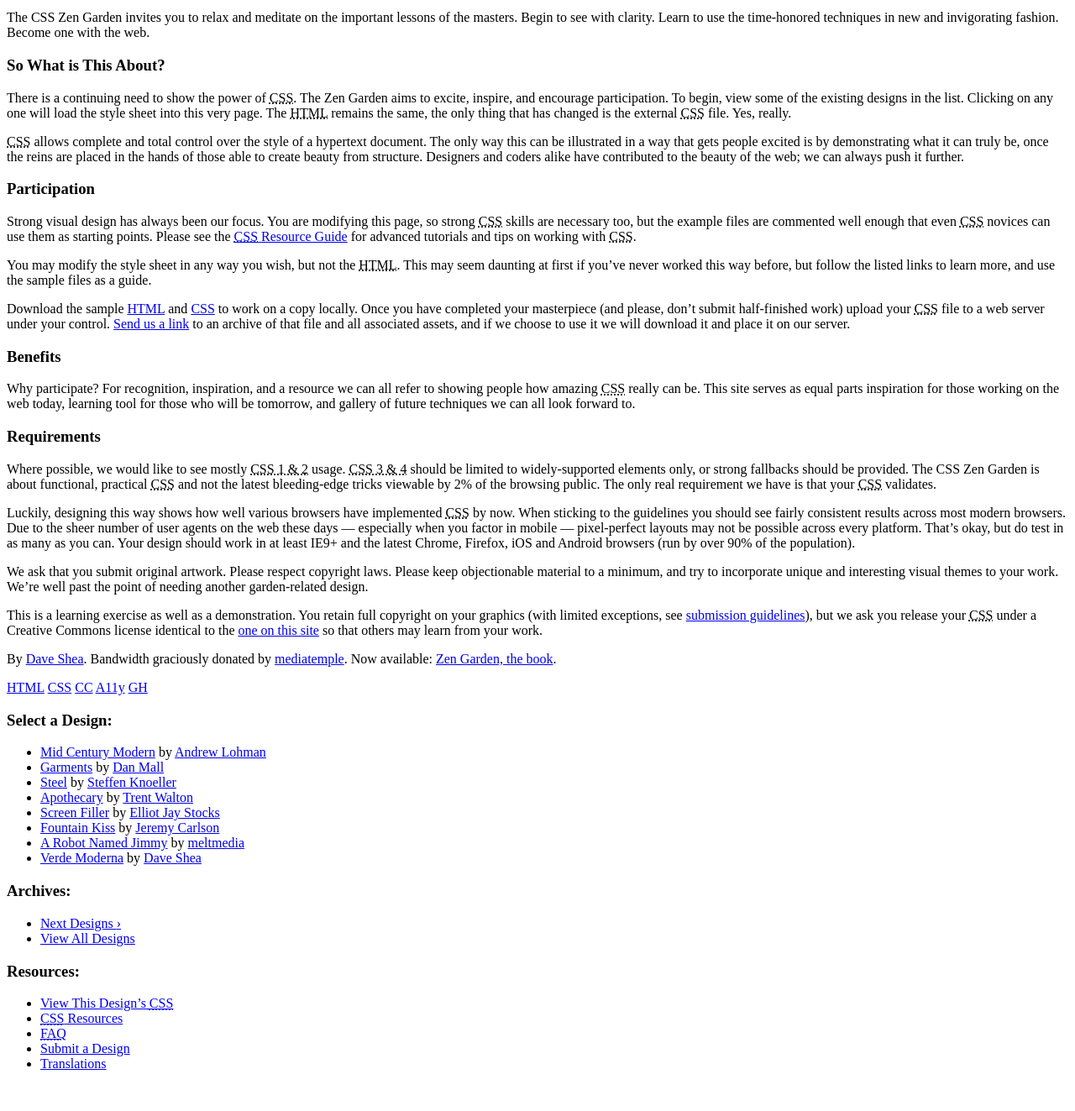
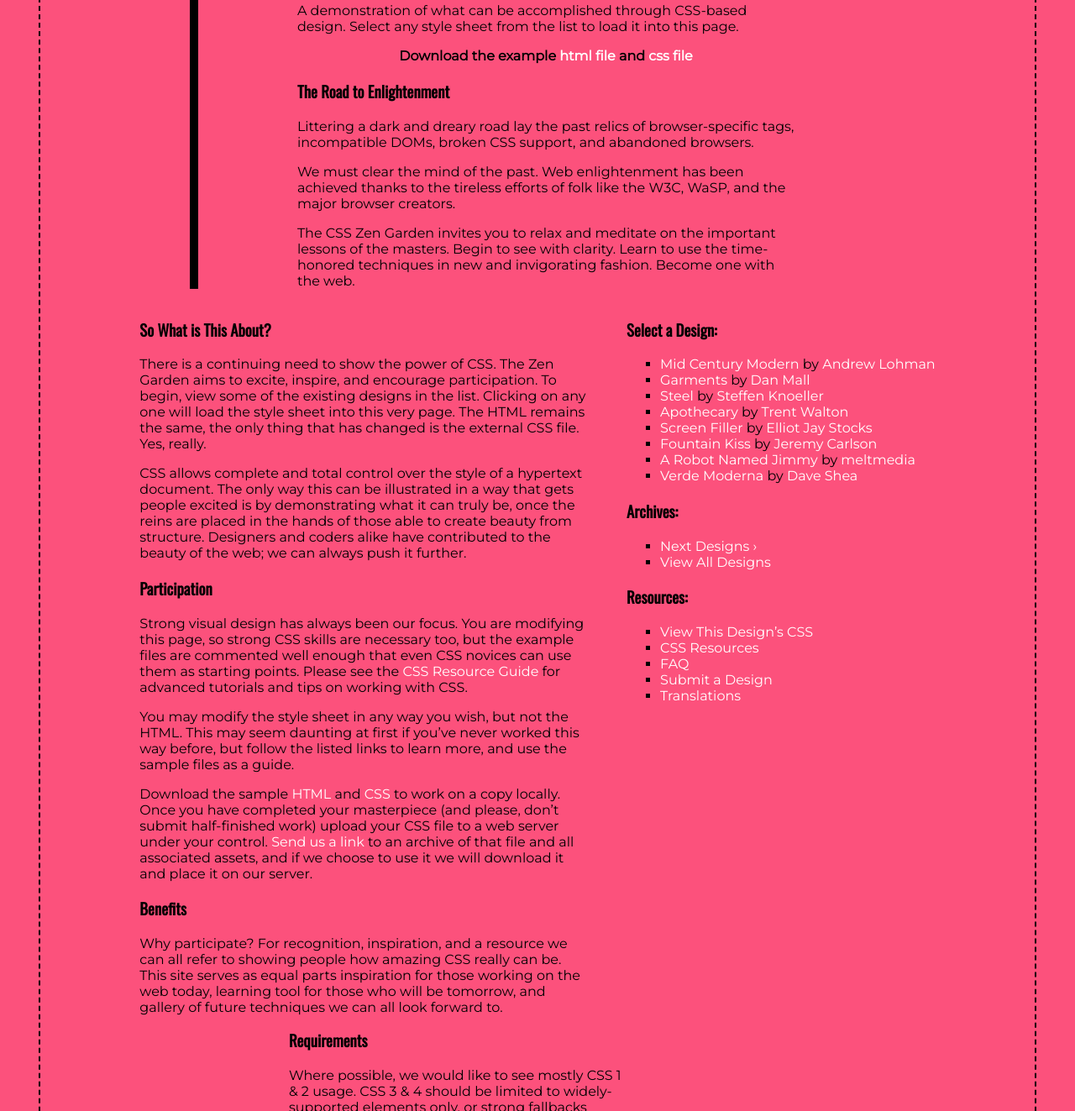
Before and after one commit to ceceliacreates/css-zen-garden, a plain HTML site: page index.html in a window 1280 px wide. Shown: the part 281-1604 px from the top of the page at 84% size. Before the commit the page ends 1573 px from the top, so only its background shows below. Drawn offline with nearby package versions, Linux system fonts and the light colour scheme.

Commit message:
final update

```diff
--- a/index.html
+++ b/index.html
@@ -6,6 +6,7 @@
 
 	<link rel="stylesheet" media="screen" href="style.css">
 	<link rel="alternate" type="application/rss+xml" title="RSS" href="http://www.csszengarden.com/zengarden.xml">
+	<link href="https://fonts.googleapis.com/css?family=Montserrat|Oswald&display=swap" rel="stylesheet">
 
 	<meta name="viewport" content="width=device-width, initial-scale=1.0">
 	<meta name="author" content="Dave Shea">
@@ -70,7 +71,7 @@
 		</div>
 	</section>
 
-	<div class="main supporting" id="zen-supporting" role="main">
+	<div class="main supporting clearfix" id="zen-supporting" role="main">
 		<div class="explanation" id="zen-explanation" role="article">
 			<h3>So What is This About?</h3>
 			<p>There is a continuing need to show the power of <abbr title="Cascading Style Sheets">CSS</abbr>. The Zen Garden aims to excite, inspire, and encourage participation. To begin, view some of the existing designs in the list. Clicking on any one will load the style sheet into this very page. The <abbr title="HyperText Markup Language">HTML</abbr> remains the same, the only thing that has changed is the external <abbr title="Cascading Style Sheets">CSS</abbr> file. Yes, really.</p>
@@ -89,27 +90,10 @@
 			<p>Why participate? For recognition, inspiration, and a resource we can all refer to showing people how amazing <abbr title="Cascading Style Sheets">CSS</abbr> really can be. This site serves as equal parts inspiration for those working on the web today, learning tool for those who will be tomorrow, and gallery of future techniques we can all look forward to.</p>
 		</div>
 
-		<div class="requirements" id="zen-requirements" role="article">
-			<h3>Requirements</h3>
-			<p>Where possible, we would like to see mostly <abbr title="Cascading Style Sheets, levels 1 and 2">CSS 1 &amp; 2</abbr> usage. <abbr title="Cascading Style Sheets, levels 3 and 4">CSS 3 &amp; 4</abbr> should be limited to widely-supported elements only, or strong fallbacks should be provided. The CSS Zen Garden is about functional, practical <abbr title="Cascading Style Sheets">CSS</abbr> and not the latest bleeding-edge tricks viewable by 2% of the browsing public. The only real requirement we have is that your <abbr title="Cascading Style Sheets">CSS</abbr> validates.</p>
-			<p>Luckily, designing this way shows how well various browsers have implemented <abbr title="Cascading Style Sheets">CSS</abbr> by now. When sticking to the guidelines you should see fairly consistent results across most modern browsers. Due to the sheer number of user agents on the web these days &#8212; especially when you factor in mobile &#8212; pixel-perfect layouts may not be possible across every platform. That&#8217;s okay, but do test in as many as you can. Your design should work in at least IE9+ and the latest Chrome, Firefox, iOS and Android browsers (run by over 90% of the population).</p>
-			<p>We ask that you submit original artwork. Please respect copyright laws. Please keep objectionable material to a minimum, and try to incorporate unique and interesting visual themes to your work. We&#8217;re well past the point of needing another garden-related design.</p>
-			<p>This is a learning exercise as well as a demonstration. You retain full copyright on your graphics (with limited exceptions, see <a href="http://www.mezzoblue.com/zengarden/submit/guidelines/">submission guidelines</a>), but we ask you release your <abbr title="Cascading Style Sheets">CSS</abbr> under a Creative Commons license identical to the <a href="http://creativecommons.org/licenses/by-nc-sa/3.0/" title="View the Zen Garden's license information.">one on this site</a> so that others may learn from your work.</p>
-			<p role="contentinfo">By <a href="http://www.mezzoblue.com/">Dave Shea</a>. Bandwidth graciously donated by <a href="http://www.mediatemple.net/">mediatemple</a>. Now available: <a href="http://www.amazon.com/exec/obidos/ASIN/0321303474/mezzoblue-20/">Zen Garden, the book</a>.</p>
-		</div>
-
-		<footer>
-			<a href="http://validator.w3.org/check/referer" title="Check the validity of this site&#8217;s HTML" class="zen-validate-html">HTML</a>
-			<a href="http://jigsaw.w3.org/css-validator/check/referer" title="Check the validity of this site&#8217;s CSS" class="zen-validate-css">CSS</a>
-			<a href="http://creativecommons.org/licenses/by-nc-sa/3.0/" title="View the Creative Commons license of this site: Attribution-NonCommercial-ShareAlike." class="zen-license">CC</a>
-			<a href="http://mezzoblue.com/zengarden/faq/#aaa" title="Read about the accessibility of this site" class="zen-accessibility">A11y</a>
-			<a href="https://github.com/mezzoblue/csszengarden.com" title="Fork this site on Github" class="zen-github">GH</a>
-		</footer>
-
 	</div>
 
 
-	<aside class="sidebar" role="complementary">
+	<aside class="sidebar clearfix" role="complementary">
 		<div class="wrapper">
 
 			<div class="design-selection" id="design-selection">
@@ -181,6 +165,23 @@
 		</div>
 	</aside>
 
+	<div class="requirements" id="zen-requirements" role="article">
+		<h3>Requirements</h3>
+		<p>Where possible, we would like to see mostly <abbr title="Cascading Style Sheets, levels 1 and 2">CSS 1 &amp; 2</abbr> usage. <abbr title="Cascading Style Sheets, levels 3 and 4">CSS 3 &amp; 4</abbr> should be limited to widely-supported elements only, or strong fallbacks should be provided. The CSS Zen Garden is about functional, practical <abbr title="Cascading Style Sheets">CSS</abbr> and not the latest bleeding-edge tricks viewable by 2% of the browsing public. The only real requirement we have is that your <abbr title="Cascading Style Sheets">CSS</abbr> validates.</p>
+		<p>Luckily, designing this way shows how well various browsers have implemented <abbr title="Cascading Style Sheets">CSS</abbr> by now. When sticking to the guidelines you should see fairly consistent results across most modern browsers. Due to the sheer number of user agents on the web these days &#8212; especially when you factor in mobile &#8212; pixel-perfect layouts may not be possible across every platform. That&#8217;s okay, but do test in as many as you can. Your design should work in at least IE9+ and the latest Chrome, Firefox, iOS and Android browsers (run by over 90% of the population).</p>
+		<p>We ask that you submit original artwork. Please respect copyright laws. Please keep objectionable material to a minimum, and try to incorporate unique and interesting visual themes to your work. We&#8217;re well past the point of needing another garden-related design.</p>
+		<p>This is a learning exercise as well as a demonstration. You retain full copyright on your graphics (with limited exceptions, see <a href="http://www.mezzoblue.com/zengarden/submit/guidelines/">submission guidelines</a>), but we ask you release your <abbr title="Cascading Style Sheets">CSS</abbr> under a Creative Commons license identical to the <a href="http://creativecommons.org/licenses/by-nc-sa/3.0/" title="View the Zen Garden's license information.">one on this site</a> so that others may learn from your work.</p>
+		<p role="contentinfo">By <a href="http://www.mezzoblue.com/">Dave Shea</a>. Bandwidth graciously donated by <a href="http://www.mediatemple.net/">mediatemple</a>. Now available: <a href="http://www.amazon.com/exec/obidos/ASIN/0321303474/mezzoblue-20/">Zen Garden, the book</a>.</p>
+	</div>
+
+	<footer>
+		<a href="http://validator.w3.org/check/referer" title="Check the validity of this site&#8217;s HTML" class="zen-validate-html">HTML</a>
+		<a href="http://jigsaw.w3.org/css-validator/check/referer" title="Check the validity of this site&#8217;s CSS" class="zen-validate-css">CSS</a>
+		<a href="http://creativecommons.org/licenses/by-nc-sa/3.0/" title="View the Creative Commons license of this site: Attribution-NonCommercial-ShareAlike." class="zen-license">CC</a>
+		<a href="http://mezzoblue.com/zengarden/faq/#aaa" title="Read about the accessibility of this site" class="zen-accessibility">A11y</a>
+		<a href="https://github.com/mezzoblue/csszengarden.com" title="Fork this site on Github" class="zen-github">GH</a>
+	</footer>
+
 
 </div>
 
--- a/style.css
+++ b/style.css
@@ -0,0 +1,96 @@
+body {
+    background-color: #fc517c;
+    font-family: 'Montserrat', sans-serif;
+}
+
+.page-wrapper {
+    border: dashed 2px black;
+    margin: 3%;
+}
+
+a {
+    color: white;
+    text-decoration: none;
+}
+
+.intro {
+    width: 50%;
+    margin-left: 15%;
+    margin-right: auto;
+    border-left: solid 10px black;
+    padding-left: 10%;
+}
+
+h1, h2, h3 {
+    font-family: 'Oswald', sans-serif;
+}
+
+.intro h1 {
+    text-align: center;
+    font-size: 60px;
+    text-transform: capitalize;
+    box-shadow: 5px 5px #ffffff;
+}
+
+abbr {
+    text-decoration: none;
+}
+
+.summary p:nth-child(2) {
+    font-weight: bold;
+    text-align: center;
+}
+
+.main {
+    float: left;
+    width: 45%;
+    margin-left: 10%;
+}
+
+.sidebar {
+    float: right;
+    margin-right: 10%;
+    margin-bottom: 40%;
+}
+
+ul {
+    list-style-type: square;
+}
+
+.requirements {
+    margin-left: auto;
+    margin-right: auto;
+    width: 50%;
+    border-bottom: solid 10px black;
+    padding-bottom: 5%;
+}
+
+footer {
+    margin-top: 5%;
+    margin-bottom: 5%;
+    text-align: center;
+    font-weight: bold;
+}
+
+@media screen and (max-width: 768px) {
+    .intro {
+        width: 80%;
+        border-left: none;
+        margin: auto;
+        padding-left: 0px;
+    }
+    .main {
+        float: none;
+        width: 80%;
+    }
+    .sidebar {
+        float: none;
+        width: 80%;
+        margin-right: auto;
+        margin-left: auto;
+        margin-bottom: auto;
+    }
+    .requirements {
+        width: 80%;
+    }
+}
```
